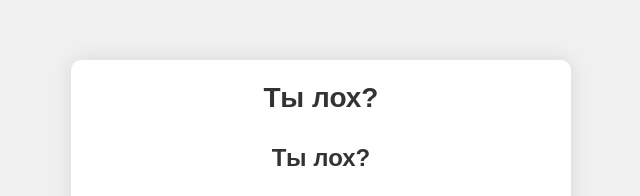
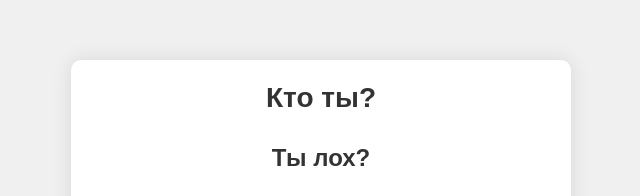
Before and after one commit to 0Lho/TiLoh-, a plain HTML site: page index.html in a window 1280 px wide. Shown: the part 179-375 px from the top of the page, 319-959 px from the left. Drawn offline with Linux system fonts and the light colour scheme.

Commit message:
Update index.html

```diff
--- a/index.html
+++ b/index.html
@@ -181,7 +181,7 @@
 </head>
 <body>
     <div class="container">
-        <h1>Ты лох?</h1>
+        <h1>Кто ты?</h1>
         <div id="quiz">
             <!-- Вопросы будут добавляться здесь -->
         </div>
```
